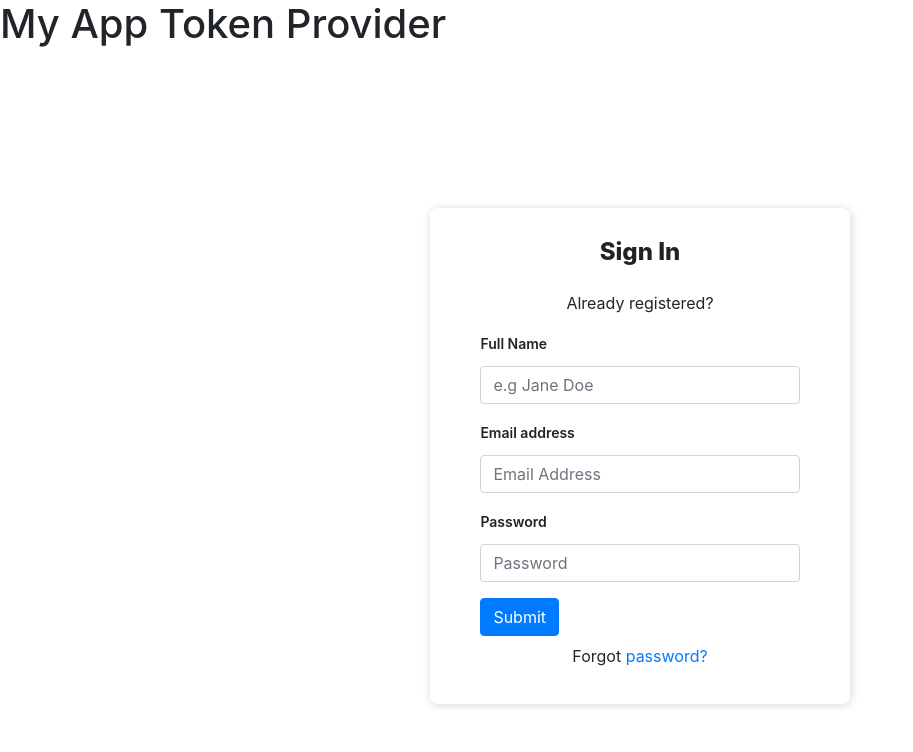
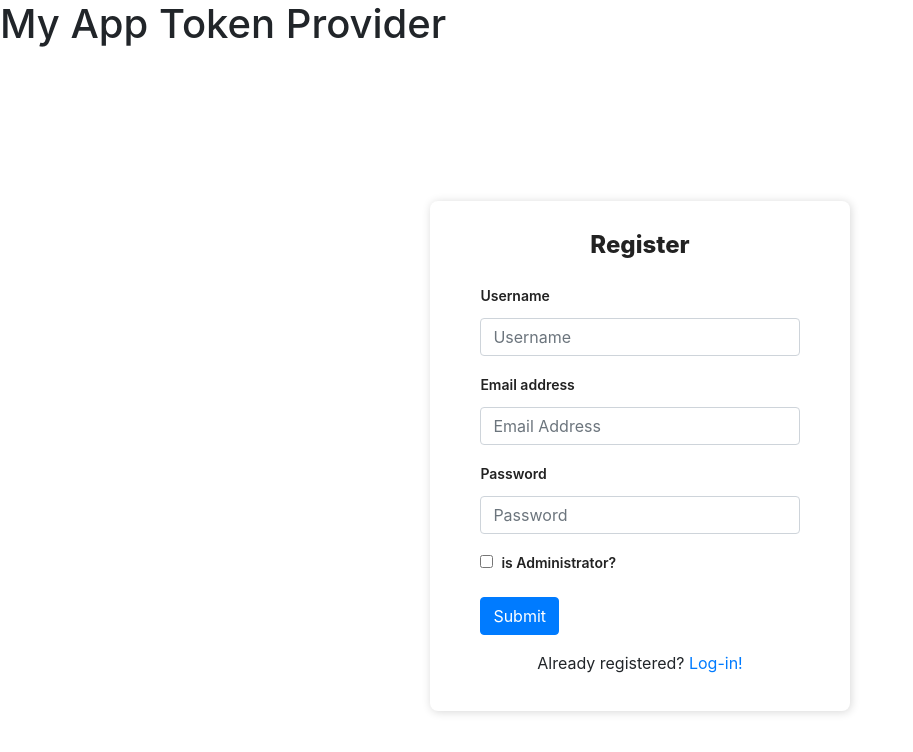
Before and after one commit to dariusika23/admin-app, a React (Create React App) app: page /register in a window 1280 px wide. Shown: the top 752 px of the page, without its empty margins (0-913 px from the left). Built offline with nearby package versions, Linux system fonts and the light colour scheme.

Commit message:
added register, login

```diff
--- a/db.json
+++ b/db.json
@@ -2,9 +2,9 @@
   "users": [
     {
       "id": "1",
-            "username": "John Doe",
+      "username": "admin",
       "email": "johndoe@example.com",
-            "password": "123456"
+      "password": "admin"
     },
     {
       "id": "2",
@@ -17,9 +17,31 @@
       "username": "John Smith",
       "email": "johnsmith@example.com",
       "password": "superpassword123"
+    },
+    {
+      "username": "Darius",
+      "password": "darius.123",
+      "email": "darius.m@sam.com",
+      "extraField": "extraField",
+      "createdAt": 1664189357959,
+      "id": "CpBomCJ"
+    },
+    {
+      "username": "admin1",
+      "password": "admin1",
+      "email": "admin1@123.com",
+      "createdAt": 1664283651738,
+      "id": "wWWADNi"
+    },
+    {
+      "username": "admin2",
+      "password": "admin2",
+      "email": "admin2@gam.com",
+      "createdAt": 1664283691366,
+      "id": "0-mIXnQ"
     }
   ],
-    "admins" : [
+  "admins": [
     {
       "id": 1,
       "username": "Admin Joe",
@@ -33,7 +55,7 @@
       "password": "1234"
     }
   ],
-    "blocks" : [
+  "blocks": [
     {
       "id": 1,
       "blockname": "560 A",
@@ -47,7 +69,7 @@
       "apartments": 10
     }
   ],
-    "apartments" : [
+  "apartments": [
     {
       "id": 1,
       "blockid": 1,
--- a/src/pages/HomeView.tsx
+++ b/src/pages/HomeView.tsx
@@ -1,3 +1,4 @@
+import { useEffect } from "react";
 import { LogOutButton } from "./LogOutButton"
 import { ProtectedView } from "./ProtectedView"
 import { useTokenState } from "./TokenContext"
@@ -6,6 +7,11 @@ export const HomeView = () => {
 
     const { token } = useTokenState();
 
+    // useEffect(() => {
+    //     async function load() {
+    //         const response = await
+    //     }
+    // })
     return (
         <>
             <ProtectedView>
--- a/src/pages/LogInView.tsx
+++ b/src/pages/LogInView.tsx
@@ -1,4 +1,6 @@
 import { useState } from "react";
+import { Link } from "react-router-dom";
+import { useTokenState } from "./TokenContext";
 
 async function login(username: string, password: string) {
     const path = `http://localhost:5000/users?username=${username}&password=${password}`;
@@ -21,9 +23,23 @@ async function login(username: string, password: string) {
 export const LogInView = () => {
     const [username, setUsername] = useState("");
     const [password, setPassword] = useState("");
+    const [message, setMessage] = useState("");
+
+    const { token, setToken } = useTokenState();
 
     const handleSubmit = async () => {
         const result = await login(username, password);
+        if (!result.ok) {
+            setMessage("Invalid username or password");
+        }
+
+        const body = await result.json();
+        if (body.length > 0) {
+            setMessage("User logged in");
+            setToken(body[0].id);
+        } else {
+            setMessage("Invalid username or password");
+        }
     }
 
     return (
@@ -58,8 +74,9 @@ export const LogInView = () => {
                             </button>
                         </div>
                         <p className="forgot-password text-right mt-2">
-                            Forgot <a href="#">password?</a>
+                            Not <Link to="/register">registered?</Link>
                         </p>
+                        <p>{message}</p>
                     </div>
                 </form>
             </div>
--- a/src/pages/RegisterView.tsx
+++ b/src/pages/RegisterView.tsx
@@ -1,21 +1,63 @@
+import { useState } from "react";
+import { Link } from "react-router-dom";
+
+async function createAccount(username: string, password: string, email?: string, isAdminChecked?: boolean) {
+	const path = `http://localhost:5000/users`;
+	const body = {
+		username,
+		password,
+		email,
+		isAdminChecked
+	}
+
+	const response = await fetch(path, {
+		method: 'POST',
+		mode: 'cors',
+        cache: 'no-cache',
+        credentials: 'same-origin',
+        headers: {
+            'Content-Type': 'application/json'
+        },
+        redirect: 'follow',
+        referrerPolicy: 'no-referrer',
+        body: JSON.stringify(body)
+	});
+
+	return response;
+
+}
+
 export const RegisterView = () => {
+	const [username, setUsername] = useState("");
+	const [email, setEmail] = useState("");
+	const [password, setPassword] = useState("");
+	const [isAdminChecked, setIsAdminChecked] = useState(false);
+	const [message, setMessage] = useState("");
+
+	const handleRegister = () => {
+		const result = createAccount(username, password, email);
+		result.then(response => {
+			if (response.ok) {
+				setMessage("Account created successfully");
+			} else {
+				setMessage("Failed to create account");
+			}
+		})
+	}
+
 	return (
 		<div className="Auth-form-container">
 			<form className="Auth-form">
 				<div className="Auth-form-content">
-          <h3 className="Auth-form-title">Sign In</h3>
-          <div className="text-center">
-            Already registered?{" "}
-            {/* <span className="link-primary" onClick={changeAuthMode}>
-              Sign In
-            </span> */}
-          </div>
+					<h3 className="Auth-form-title">Register</h3>
 					<div className="form-group mt-3">
-            <label>Full Name</label>
+						<label>Username</label>
 						<input
-              type="email"
+							type="text"
 							className="form-control mt-1"
-              placeholder="e.g Jane Doe"
+							placeholder="Username"
+							value={username}
+							onChange={e => setUsername(e.target.value)}
 						/>
 					</div>
 					<div className="form-group mt-3">
@@ -24,6 +66,8 @@ export const RegisterView = () => {
 							type="email"
 							className="form-control mt-1"
 							placeholder="Email Address"
+							value={email}
+							onChange={e => setEmail(e.target.value)}
 						/>
 					</div>
 					<div className="form-group mt-3">
@@ -32,15 +76,22 @@ export const RegisterView = () => {
 							type="password"
 							className="form-control mt-1"
 							placeholder="Password"
+							value={password}
+							onChange={e => setPassword(e.target.value)}
 						/>
 					</div>
+					<div className="form-group mt-1">
+						<input type="checkbox" className="mr-2" id="isAdminCheckbox" defaultChecked={isAdminChecked} onChange={() => setIsAdminChecked(!isAdminChecked)}/>
+						<label htmlFor="isAdminCheckbox">is Administrator?</label>
+					</div>
 					<div className="d-grid gap-2 mt-3">
-            <button type="submit" className="btn btn-primary">
+						<button className="btn btn-primary" onClick={handleRegister}>
 							Submit
 						</button>
 					</div>
+					<p>{message}</p>
 					<p className="text-center mt-2">
-            Forgot <a href="#">password?</a>
+						Already registered? <Link to="/">Log-in!</Link>
 					</p>
 				</div>
 			</form>
```
Lines whose indentation alone changed are shown as unchanged.
